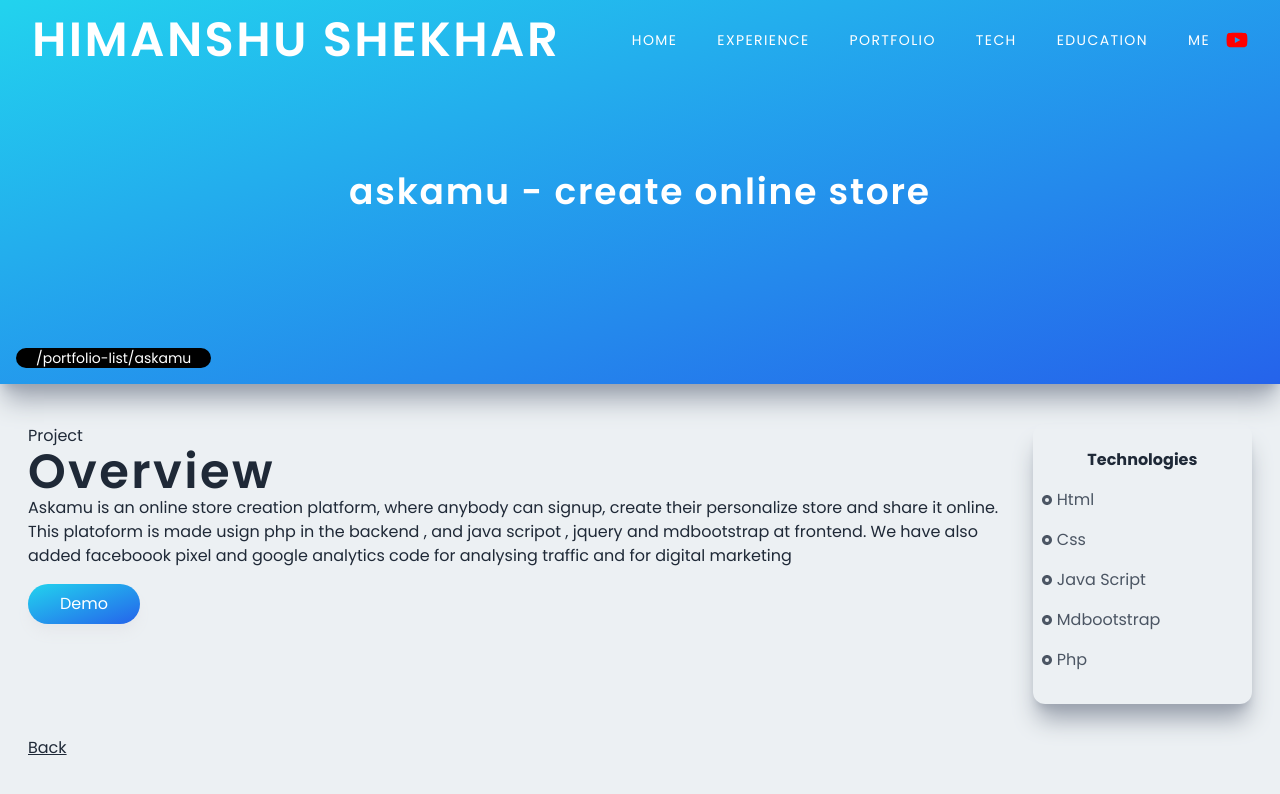
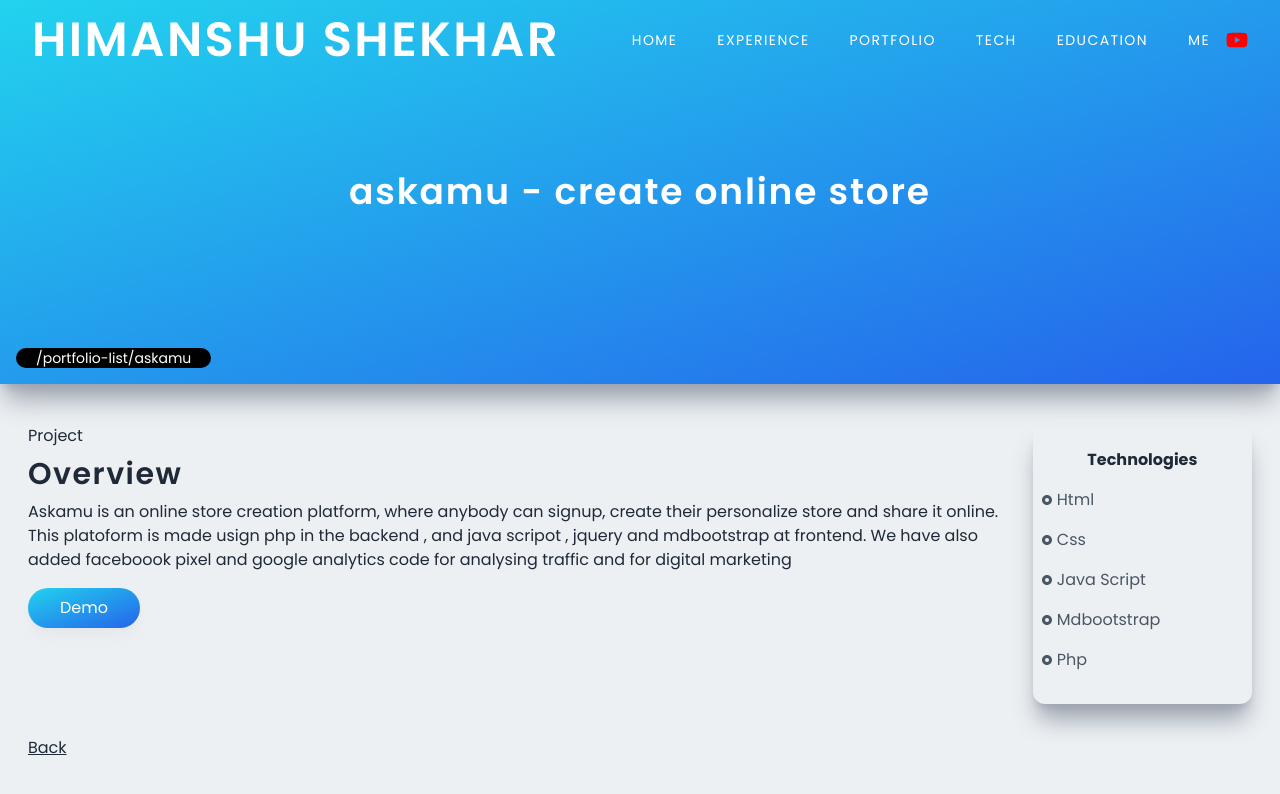
Before and after one commit to highhimanshu/him-potfolio, a Next.js app: page /portfolio-list/askamu in a window 1280 px wide. Shown: the top 794 px of the page. Built offline with nearby package versions, Linux system fonts and the light colour scheme.

Commit message:
potfolio and text size fixes

```diff
--- a/pages/portfolio-list/[id].js
+++ b/pages/portfolio-list/[id].js
@@ -52,7 +52,7 @@ const SinglePortfolio = ({ portfolio }) => {
       <div className="max-w-[1240px] mx-auto p-2 grid md:grid-cols-5 gap-8 py-10">
         <div className="col-span-4">
           <p>Project</p>
-          <h2>Overview</h2>
+          <h3 className="my-2">Overview</h3>
           <p>{portfolio.description}</p>
           {portfolio.gitHubLink && (
             <a href={portfolio.gitHubLink} target="_blank" rel="noreferrer">
```
